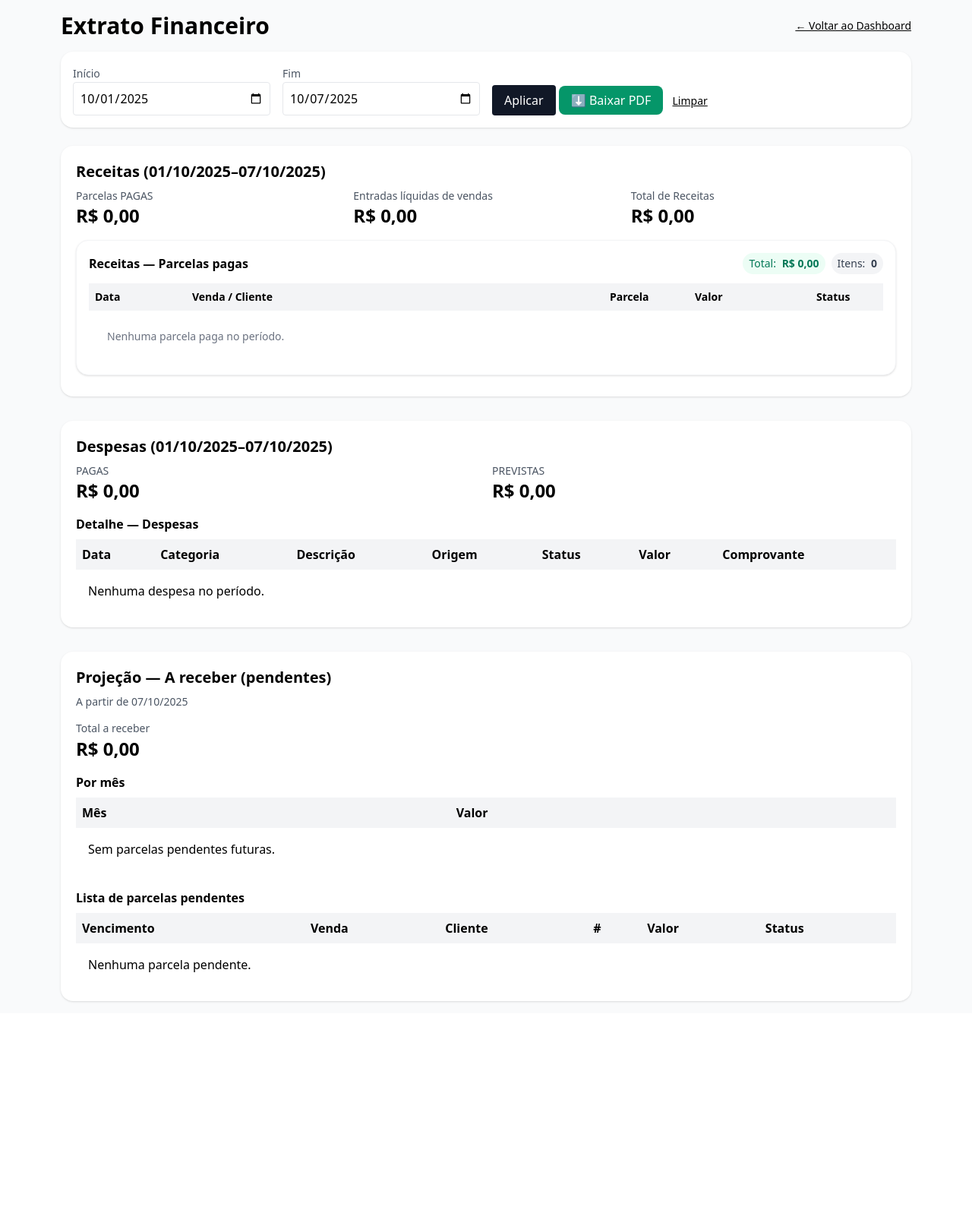
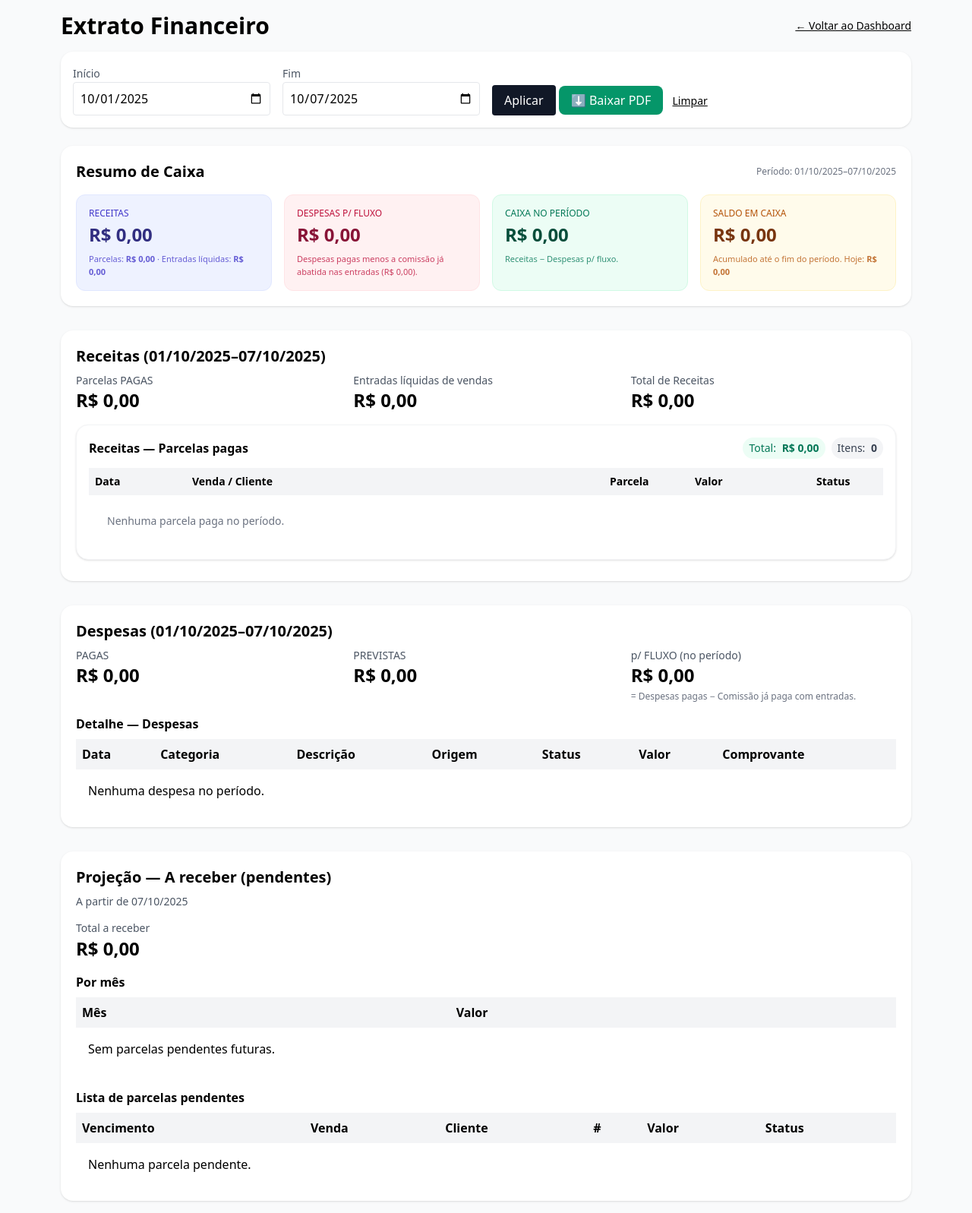
Before and after one commit to BrunoIbiapina/lotesys, a Django app: page /financeiro/extrato/ in a window 1280 px wide. Shown: the part 57-1654 px from the top of the page at 76% size. Before the commit the page ends 1377 px from the top, so only its background shows below. Run offline with Django 5.2, Linux system fonts and the light colour scheme; the visitor is signed in with stand-in values (Sample User, id 1); data that the repository does not hold is empty; some libraries are stand-ins or nearby versions.

Commit message:
ajuste no valor liquido

```diff
--- a/financeiro/views.py
+++ b/financeiro/views.py
@@ -33,10 +33,59 @@ def _brl(val) -> str:
     return "R$ " + s.replace(",", "X").replace(".", ",").replace("X", ".")
 
 
+# === NOVO: saldo acumulado até uma data (caixa) ===
+def _saldo_caixa_ate(data_limite: date) -> dict:
+    """
+    Saldo de caixa acumulado até data_limite (assume saldo inicial 0).
+    Regras:
+      - Receitas = parcelas pagas até a data + entradas LÍQUIDAS de vendas até a data.
+      - Despesas para FLUXO = despesas PAGAS até a data MENOS a comissão já abatida nas entradas.
+        (evita descontar a comissão duas vezes)
+    """
+    # Despesas pagas até a data (contábil)
+    despesas_pagas_ate = (
+        Despesa.objects.filter(status="PAGA", data__lte=data_limite)
+        .aggregate(v=Coalesce(Sum("valor"), Decimal("0.00")))["v"] or Decimal("0.00")
+    )
+
+    # Vendas até a data: somo entrada_liquida e a comissão da entrada
+    entradas_liquidas_ate = Decimal("0.00")
+    comissoes_entrada_ate = Decimal("0.00")
+    for v in Venda.objects.filter(data_venda__lte=data_limite).select_related("cliente"):
+        entrada_bruta = getattr(v, "entrada_bruta", Decimal("0.00")) or Decimal("0.00")
+        comissao_entr = getattr(v, "comissao_paga_na_entrada", Decimal("0.00")) or Decimal("0.00")
+        entrada_liq   = getattr(v, "entrada_liquida", Decimal("0.00")) or (entrada_bruta - comissao_entr)
+        entradas_liquidas_ate += entrada_liq
+        comissoes_entrada_ate += comissao_entr
+
+    # Parcelas pagas até a data
+    parcelas_pagas_ate = (
+        Parcela.objects.filter(status__iexact="PAGO", data_pagamento__lte=data_limite)
+        .aggregate(v=Coalesce(Sum("valor"), Decimal("0.00")))["v"] or Decimal("0.00")
+    )
+
+    receitas_ate = parcelas_pagas_ate + entradas_liquidas_ate
+
+    # Despesas para fluxo (não desconta comissão duas vezes)
+    despesas_fluxo_ate = despesas_pagas_ate - comissoes_entrada_ate
+    if despesas_fluxo_ate < 0:
+        despesas_fluxo_ate = Decimal("0.00")
+
+    caixa_ate = receitas_ate - despesas_fluxo_ate
+
+    return dict(
+        receitas_ate=receitas_ate,
+        despesas_pagas_ate=despesas_pagas_ate,
+        comissoes_entrada_ate=comissoes_entrada_ate,
+        despesas_fluxo_ate=despesas_fluxo_ate,
+        caixa_ate=caixa_ate,
+    )
+
+
 def _monta_contexto_extrato(inicio: date, fim: date) -> dict:
     hoje = timezone.localdate()
 
-    # --- Despesas no período
+    # --- Despesas no período (contábil)
     despesas_qs = (
         Despesa.objects
         .filter(data__range=[inicio, fim])
@@ -50,7 +99,7 @@ def _monta_contexto_extrato(inicio: date, fim: date) -> dict:
         v=Coalesce(Sum("valor"), Decimal("0.00"))
     )["v"] or Decimal("0.00")
 
-    # --- Parcelas pagas (recebidas) no período
+    # --- Parcelas pagas (receitas) no período
     parcelas_pagas_qs = (
         Parcela.objects
         .select_related("venda", "venda__cliente")
@@ -61,7 +110,7 @@ def _monta_contexto_extrato(inicio: date, fim: date) -> dict:
         v=Coalesce(Sum("valor"), Decimal("0.00"))
     )["v"] or Decimal("0.00")
 
-    # --- Entradas de vendas no período (com liquidação de comissão)
+    # --- Entradas de vendas no período (abatendo comissão)
     vendas_periodo_qs = (
         Venda.objects
         .select_related("cliente")
@@ -71,7 +120,7 @@ def _monta_contexto_extrato(inicio: date, fim: date) -> dict:
 
     entradas_detalhe: list[dict] = []
     total_entradas_brutas = Decimal("0.00")
-    total_comissoes = Decimal("0.00")
+    total_comissoes = Decimal("0.00")          # comissão usada na entrada
     total_entradas_liquidas = Decimal("0.00")
 
     for v in vendas_periodo_qs:
@@ -88,13 +137,22 @@ def _monta_contexto_extrato(inicio: date, fim: date) -> dict:
                     entrada_liquida=entrada_liq,
                 )
             )
-            total_entradas_brutas += entrada_bruta
-            total_comissoes += comissao_entr
+            total_entradas_brutas   += entrada_bruta
+            total_comissoes         += comissao_entr
             total_entradas_liquidas += entrada_liq
 
+    # Receita do período
     total_receitas = total_parcelas_pagas + total_entradas_liquidas
 
-    # --- Vencidas (pendentes em atraso)
+    # Despesa para FLUXO no período (sem comissão já abatida nas entradas)
+    total_despesas_pagas_fluxo = total_despesas_pagas - total_comissoes
+    if total_despesas_pagas_fluxo < 0:
+        total_despesas_pagas_fluxo = Decimal("0.00")
+
+    # Caixa no PERÍODO (fluxo líquido)
+    fluxo_liquido = total_receitas - total_despesas_pagas_fluxo  # == caixa_no_periodo
+
+    # --- Vencidas/Pendentes
     vencidas_qs = (
         Parcela.objects
         .select_related("venda", "venda__cliente")
@@ -105,7 +163,6 @@ def _monta_contexto_extrato(inicio: date, fim: date) -> dict:
         v=Coalesce(Sum("valor"), Decimal("0.00"))
     )["v"] or Decimal("0.00")
 
-    # --- A receber (pendentes futuras)
     pendentes_qs = (
         Parcela.objects
         .select_related("venda", "venda__cliente")
@@ -128,13 +185,23 @@ def _monta_contexto_extrato(inicio: date, fim: date) -> dict:
         for r in por_mes_qs if r["mes"]
     ]
 
+    # === acumulados até as datas ===
+    saldo_fim  = _saldo_caixa_ate(fim)
+    saldo_hoje = _saldo_caixa_ate(hoje)
+
     return dict(
         hoje=hoje,
         inicio=inicio,
         fim=fim,
+
+        # Despesas (contábil e para fluxo)
         despesas=despesas_qs,
         total_despesas_pagas=total_despesas_pagas,
         total_despesas_previstas=total_despesas_previstas,
+        total_despesas_pagas_fluxo=total_despesas_pagas_fluxo,  # p/ fluxo
+        comissao_paga_com_entradas_no_periodo=total_comissoes,
+
+        # Receitas
         parcelas_pagas=parcelas_pagas_qs,
         total_parcelas_pagas=total_parcelas_pagas,
         entradas_detalhe=entradas_detalhe,
@@ -142,6 +209,14 @@ def _monta_contexto_extrato(inicio: date, fim: date) -> dict:
         total_comissoes=total_comissoes,
         total_entradas_liquidas=total_entradas_liquidas,
         total_receitas=total_receitas,
+
+        # Fluxo / Caixa
+        fluxo_liquido=fluxo_liquido,           # == caixa_no_periodo
+        caixa_no_periodo=fluxo_liquido,        # alias
+        caixa_ate_fim=saldo_fim["caixa_ate"],  # saldo acumulado até 'fim'
+        caixa_ate_hoje=saldo_hoje["caixa_ate"],
+
+        # Projeção
         vencidas=vencidas_qs,
         total_vencidas=total_vencidas,
         pendentes=pendentes_qs,
@@ -182,7 +257,6 @@ def extrato_pdf(request):
     # gráfico
     from reportlab.graphics.shapes import Drawing, String
     from reportlab.graphics.charts.barcharts import VerticalBarChart
-    from reportlab.graphics import renderPDF
 
     # --------- período ----------
     hoje = timezone.localdate()
@@ -201,12 +275,12 @@ def extrato_pdf(request):
     text_muted    = colors.Color(0.30, 0.30, 0.34)
 
     # paletas por seção
-    azul_bg   = HexColor("#dbeafe")  # Receitas (header)
-    azul_tx   = HexColor("#2563eb")
+    azul_bg     = HexColor("#dbeafe")  # Receitas (header)
+    azul_tx     = HexColor("#2563eb")
     vermelho_bg = HexColor("#fee2e2")  # Despesas (header)
     vermelho_tx = HexColor("#dc2626")
-    amber_bg  = HexColor("#fef9c3")  # Projeção/Vencidas (header)
-    amber_tx  = HexColor("#d97706")
+    amber_bg    = HexColor("#fef9c3")  # Projeção/Vencidas (header)
+    amber_tx    = HexColor("#d97706")
 
     # --------- estilos ----------
     styles = getSampleStyleSheet()
@@ -326,15 +400,15 @@ def extrato_pdf(request):
 
     # ---------------- KPIs em "cards" (grade 3x) ----------------
     kpis = [
-        ("Parcelas PAGAS",            _brl(ctx["total_parcelas_pagas"])),
-        ("Entradas brutas (vendas)",  _brl(ctx["total_entradas_brutas"])),
-        ("Comissões sobre entradas",  _brl(ctx["total_comissoes"])),
-        ("Entradas líquidas",         _brl(ctx["total_entradas_liquidas"])),
-        ("Total de Receitas",         _brl(ctx["total_receitas"])),
-        ("Despesas PAGAS",            _brl(ctx["total_despesas_pagas"])),
-        ("Despesas PREVISTAS",        _brl(ctx["total_despesas_previstas"])),
-        ("Vencidas (atraso)",         _brl(ctx["total_vencidas"])),
-        ("A receber (pendentes)",     _brl(ctx["total_a_receber"])),
+        ("Parcelas PAGAS",             _brl(ctx["total_parcelas_pagas"])),
+        ("Entradas brutas (vendas)",   _brl(ctx["total_entradas_brutas"])),
+        ("Comissões sobre entradas",   _brl(ctx["total_comissoes"])),
+        ("Entradas líquidas",          _brl(ctx["total_entradas_liquidas"])),
+        ("Total de Receitas",          _brl(ctx["total_receitas"])),
+        ("Despesas PAGAS (contábil)",  _brl(ctx["total_despesas_pagas"])),
+        ("Despesas p/ FLUXO",          _brl(ctx["total_despesas_pagas_fluxo"])),
+        ("Caixa no período",           _brl(ctx["caixa_no_periodo"])),
+        ("Saldo em caixa (até fim)",   _brl(ctx["caixa_ate_fim"])),
     ]
 
     def _kpi_card(title: str, value: str):
@@ -483,7 +557,7 @@ def extrato_pdf(request):
     chart.width = 380
     chart.data = [
         [receitas_prev, receitas_atual],  # série 0: Receitas
-        [despesas_prev, despesas_atual],  # série 1: Despesas
+        [despesas_prev, despesas_atual],  # série 1: Despesas (contábil)
     ]
     chart.categoryAxis.categoryNames = ["Mês Anterior", "Mês Atual"]
     chart.valueAxis.valueMin = 0
--- a/templates/financeiro/extrato.html
+++ b/templates/financeiro/extrato.html
@@ -39,6 +39,44 @@
       <a href="#vencidas" class="text-sm underline">ir para a lista</a>
     </div>
   {% endif %}
+
+  <!-- ===================== RESUMO DE CAIXA ===================== -->
+  <div class="bg-white p-5 rounded-2xl shadow mb-8">
+    <div class="flex items-center justify-between mb-4">
+      <h2 class="text-xl font-semibold">Resumo de Caixa</h2>
+      <div class="text-xs text-gray-500">Período: {{ inicio|date:'d/m/Y' }}–{{ fim|date:'d/m/Y' }}</div>
+    </div>
+
+    <div class="grid sm:grid-cols-4 gap-4">
+      <!-- Receitas do período -->
+      <div class="rounded-xl border border-indigo-100 bg-indigo-50 p-4">
+        <div class="text-xs font-medium text-indigo-700">RECEITAS</div>
+        <div class="mt-1 text-2xl font-bold text-indigo-900">{{ total_receitas|brl }}</div>
+        <div class="mt-2 text-[11px] text-indigo-700/80">Parcelas: <b>{{ total_parcelas_pagas|brl }}</b> · Entradas líquidas: <b>{{ total_entradas_liquidas|brl }}</b></div>
+      </div>
+
+      <!-- Despesas p/ FLUXO do período -->
+      <div class="rounded-xl border border-rose-100 bg-rose-50 p-4">
+        <div class="text-xs font-medium text-rose-700">DESPESAS P/ FLUXO</div>
+        <div class="mt-1 text-2xl font-bold text-rose-900">{{ total_despesas_pagas_fluxo|brl }}</div>
+        <div class="mt-2 text-[11px] text-rose-700/80">Despesas pagas menos a comissão já abatida nas entradas ({{ comissao_paga_com_entradas_no_periodo|brl }}).</div>
+      </div>
+
+      <!-- Caixa no período -->
+      <div class="rounded-xl border border-emerald-100 bg-emerald-50 p-4">
+        <div class="text-xs font-medium text-emerald-700">CAIXA NO PERÍODO</div>
+        <div class="mt-1 text-2xl font-bold text-emerald-900">{{ caixa_no_periodo|brl }}</div>
+        <div class="mt-2 text-[11px] text-emerald-700/80">Receitas − Despesas p/ fluxo.</div>
+      </div>
+
+      <!-- Saldo acumulado -->
+      <div class="rounded-xl border border-amber-100 bg-amber-50 p-4">
+        <div class="text-xs font-medium text-amber-700">SALDO EM CAIXA</div>
+        <div class="mt-1 text-2xl font-bold text-amber-900">{{ caixa_ate_fim|brl }}</div>
+        <div class="mt-2 text-[11px] text-amber-700/80">Acumulado até o fim do período. Hoje: <b>{{ caixa_ate_hoje|brl }}</b></div>
+      </div>
+    </div>
+  </div>
 
   <!-- ===================== RECEITAS ===================== -->
   <div class="bg-white p-5 rounded-2xl shadow mb-8">
@@ -219,7 +257,7 @@
   <div class="bg-white p-5 rounded-2xl shadow mb-8">
     <h2 class="text-xl font-semibold mb-2">Despesas ({{ inicio|date:'d/m/Y' }}–{{ fim|date:'d/m/Y' }})</h2>
 
-    <div class="grid sm:grid-cols-2 gap-4 mb-4">
+    <div class="grid sm:grid-cols-3 gap-4 mb-4">
       <div>
         <div class="text-sm text-gray-600">PAGAS</div>
         <div class="text-2xl font-bold">{{ total_despesas_pagas|brl }}</div>
@@ -227,6 +265,11 @@
       <div>
         <div class="text-sm text-gray-600">PREVISTAS</div>
         <div class="text-2xl font-bold">{{ total_despesas_previstas|brl }}</div>
+      </div>
+      <div>
+        <div class="text-sm text-gray-600">p/ FLUXO (no período)</div>
+        <div class="text-2xl font-bold">{{ total_despesas_pagas_fluxo|brl }}</div>
+        <div class="text-xs text-gray-500 mt-1">= Despesas pagas − Comissão já paga com entradas.</div>
       </div>
     </div>
 
@@ -362,3 +405,56 @@
     </div>
   </div>
 {% endblock %}
+
+{# ===================== RESUMO DE CAIXA ===================== #}
+<div class="bg-white p-5 rounded-2xl shadow mb-8">
+  <div class="flex items-center justify-between mb-3">
+    <h2 class="text-xl font-semibold">Resumo de Caixa</h2>
+    <span class="text-xs text-gray-500">Período: {{ inicio|date:'d/m/Y' }} – {{ fim|date:'d/m/Y' }}</span>
+  </div>
+
+  <div class="grid sm:grid-cols-3 gap-4 mb-4">
+    <div class="rounded-xl border border-gray-100 p-4">
+      <div class="text-sm text-gray-600">Receitas no período</div>
+      <div class="mt-1 text-2xl font-bold text-emerald-700">{{ total_receitas|brl }}</div>
+      <div class="mt-1 text-xs text-gray-500">
+        Parcelas pagas: <b>{{ total_parcelas_pagas|brl }}</b><br>
+        Entradas líquidas: <b>{{ total_entradas_liquidas|brl }}</b>
+      </div>
+    </div>
+
+    <div class="rounded-xl border border-gray-100 p-4">
+      <div class="text-sm text-gray-600">Despesas do período (para fluxo)</div>
+      <div class="mt-1 text-2xl font-bold text-red-700">-{{ total_despesas_pagas_fluxo|brl }}</div>
+      <div class="mt-1 text-xs text-gray-500">
+        <span class="inline-block">* Comissão já abatida nas entradas: <b>-{{ comissao_paga_com_entradas_no_periodo|brl }}</b></span>
+      </div>
+    </div>
+
+    <div class="rounded-xl border border-gray-100 p-4">
+      <div class="text-sm text-gray-600">Fluxo líquido no período</div>
+      <div class="mt-1 text-2xl font-bold {% if caixa_no_periodo < 0 %}text-red-700{% else %}text-emerald-700{% endif %}">
+        {{ caixa_no_periodo|brl }}
+      </div>
+      <div class="mt-1 text-xs text-gray-500">Receitas - Despesas (fluxo)</div>
+    </div>
+  </div>
+
+  <div class="grid sm:grid-cols-2 gap-4">
+    <div class="rounded-xl border border-gray-100 p-4">
+      <div class="text-sm text-gray-600">Saldo acumulado em caixa (até o fim do período)</div>
+      <div class="mt-1 text-2xl font-bold {% if caixa_ate_fim < 0 %}text-red-700{% else %}text-emerald-700{% endif %}">
+        {{ caixa_ate_fim|brl }}
+      </div>
+      <div class="mt-1 text-xs text-gray-500">Considerando todo o histórico até {{ fim|date:'d/m/Y' }}</div>
+    </div>
+
+    <div class="rounded-xl border border-gray-100 p-4">
+      <div class="text-sm text-gray-600">Saldo acumulado em caixa (até hoje)</div>
+      <div class="mt-1 text-2xl font-bold {% if caixa_ate_hoje < 0 %}text-red-700{% else %}text-emerald-700{% endif %}">
+        {{ caixa_ate_hoje|brl }}
+      </div>
+      <div class="mt-1 text-xs text-gray-500">Considerando todo o histórico até {{ hoje|date:'d/m/Y' }}</div>
+    </div>
+  </div>
+</div>
```
